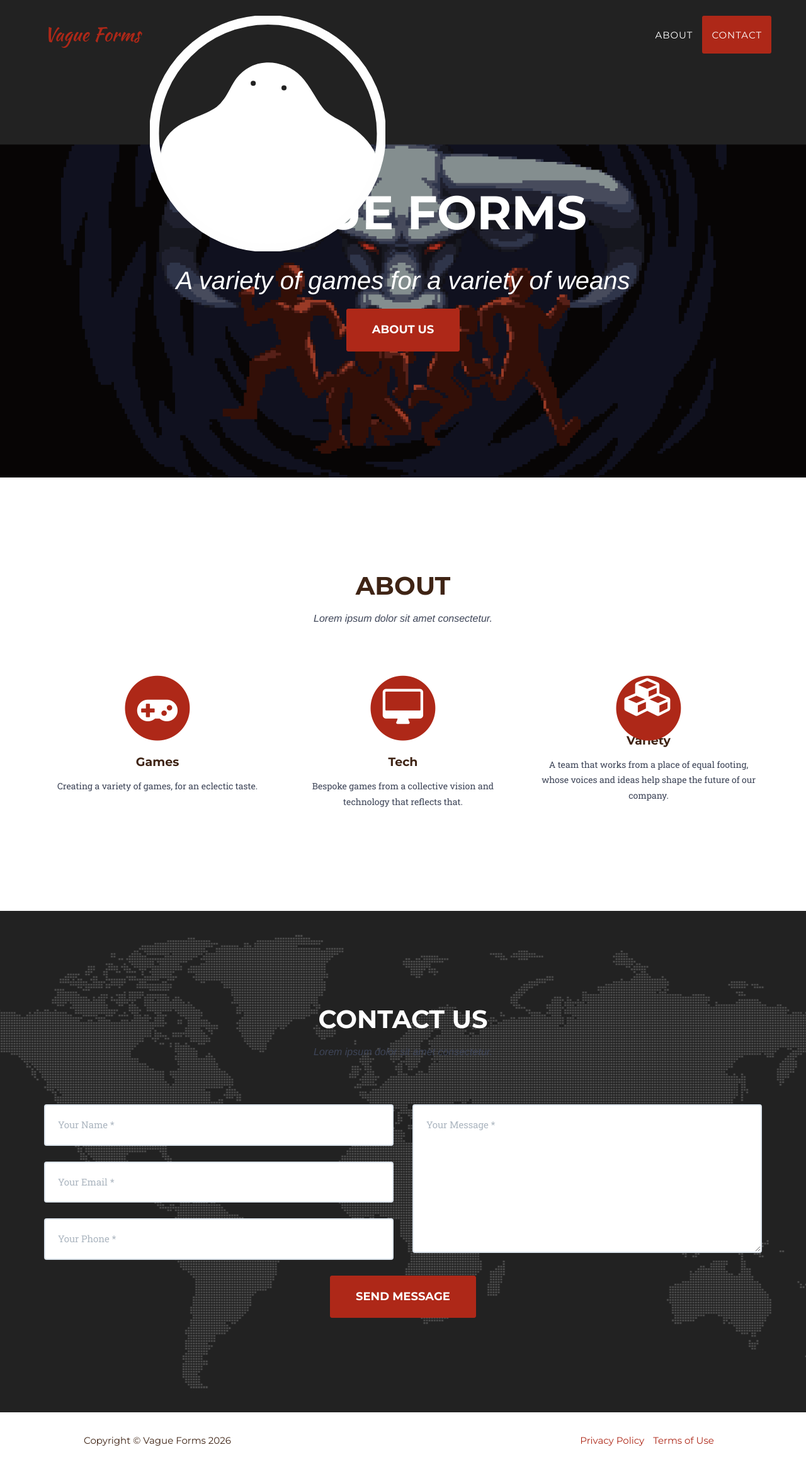
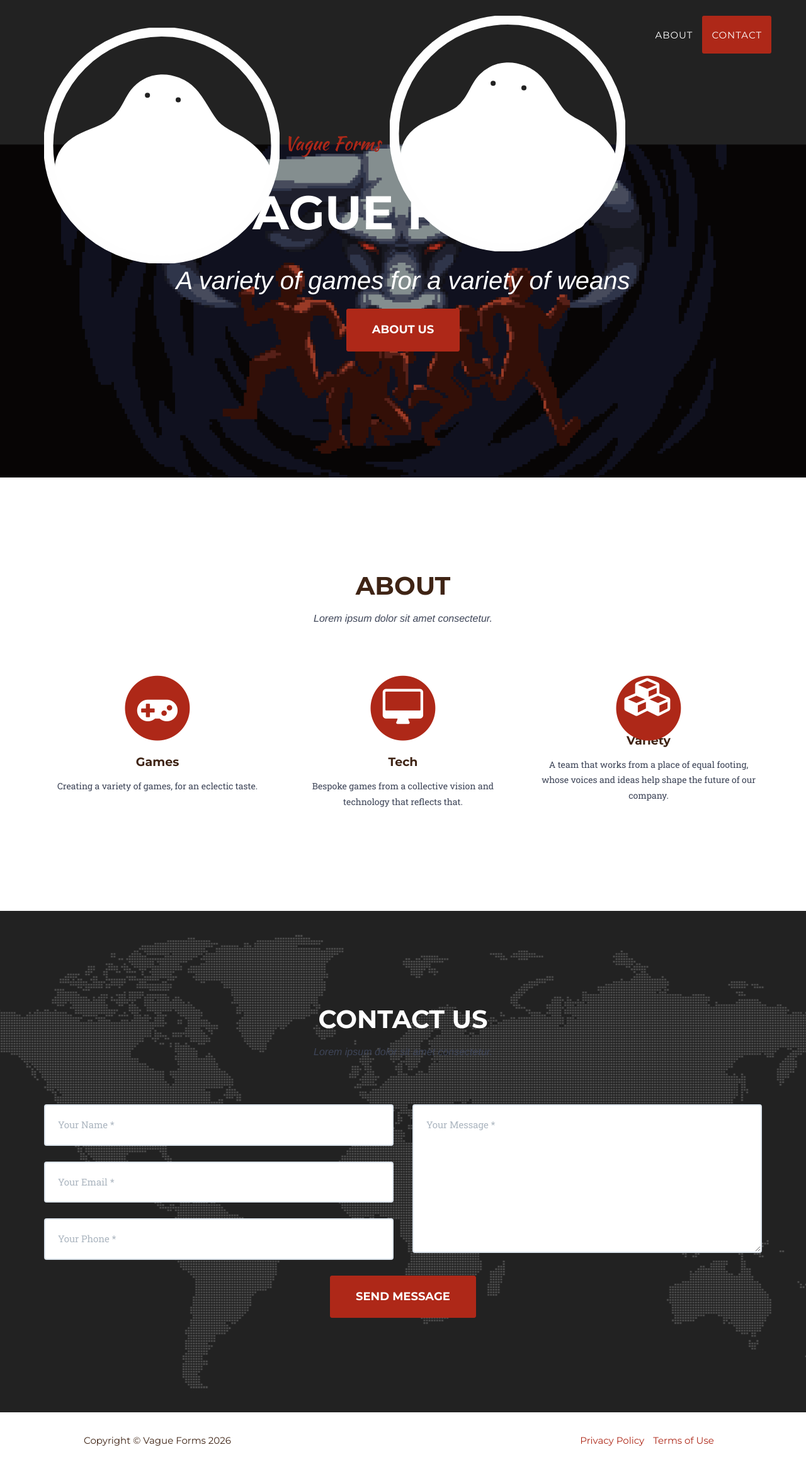
Before and after one commit to VagueForms/vagueforms.co.uk, a Jekyll site: the page built from index.html, in a window 1280 px wide. Shown: the whole page at 63% size. Built offline with Jekyll 4.4.1, drawn with Linux system fonts in a browser that asks for light colours; some web fonts are replaced.

Commit message:
Update header.html

```diff
--- a/_includes/header.html
+++ b/_includes/header.html
@@ -9,9 +9,11 @@
                     <span class="icon-bar"></span>
                     <span class="icon-bar"></span>
                 </button>
-                <a class="navbar-brand page-scroll" href="#page-top">{{site.title}}</a>
-
                 <img src="img/The Vague Form.svg">
+                <a class="navbar-brand page-scroll" href="#page-top">
+                    <img src="img/The Vague Form.svg">
+                    {{site.title}}
+                </a>
             </div>
 
             <!-- Collect the nav links, forms, and other content for toggling -->
```
